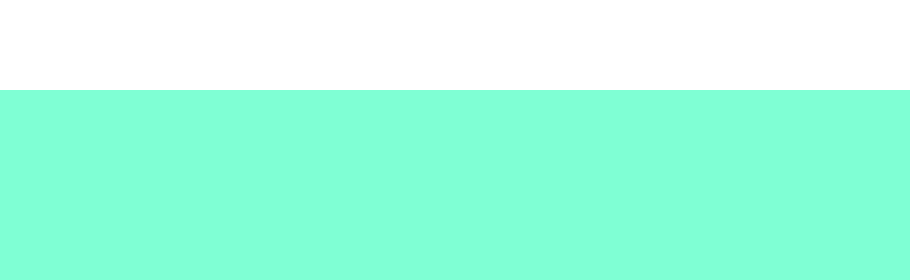
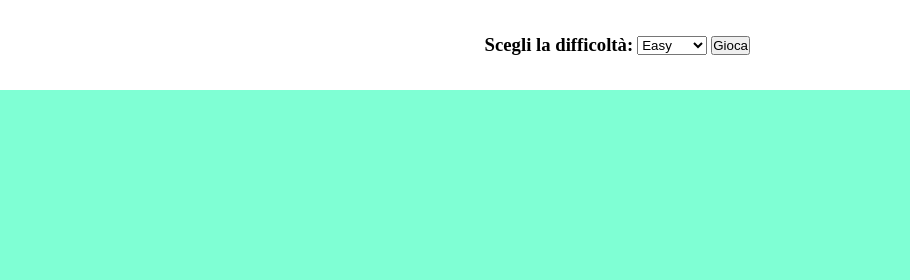
Before and after one commit to stefanom13/js-campominato-grid, a plain HTML site: page index.html in a window 1280 px wide. Shown: the top 280 px of the page, 370-1280 px from the left. Drawn offline with Linux system fonts and the light colour scheme.

Commit message:
inserimento option e collegamento js

```diff
--- a/index.html
+++ b/index.html
@@ -10,11 +10,25 @@
 <body>
     <header>
         <div class="selectors">
+
             <div class="cont-img">
                 <img src="img/logo-small.png" alt="">
                 <h2>Campo minato</h2>
             </div>
 
+            <div class="controls">
+
+                <h3>Scegli la difficoltà:</h3>
+                <select name="mode" id="mode">
+                    <option value="1" selected>Easy</option>
+                    <option value="2">Medium</option>
+                    <option value="3">Hard</option>
+                </select>
+                <button id="buttonPlay">
+                    Gioca
+                </button>
+
+            </div>
         </div>
     </header>
 
@@ -31,11 +45,8 @@
     </main>
 
     <footer>
-        made with <span>&hearts;</span> by Stefano Mancuso
+        made with <span> &hearts; </span> by Stefano Mancuso
     </footer>
-
-
-
 
     <script src="js/app.js"></script>
 </body>
--- a/js/app.js
+++ b/js/app.js
@@ -1 +1,9 @@
-console.log('ciaooo');
+const buttonPlay = document.getElementById('buttonPlay')
+
+
+// salviamo il click nella variabile startgame
+const startGame = () => {
+    console.log('inizia il gioco');
+}
+
+buttonPlay.addEventListener('click', startGame)
--- a/style.css
+++ b/style.css
@@ -23,6 +23,11 @@ header .cont-img {
   align-items: center;
   gap: 4px;
   flex-shrink: 1;
+}
+.controls {
+  display: flex;
+  align-items: center;
+  gap: 4px;
 }
 
 /* main  */
```
